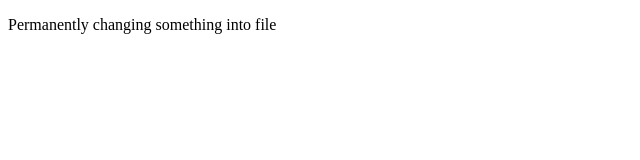
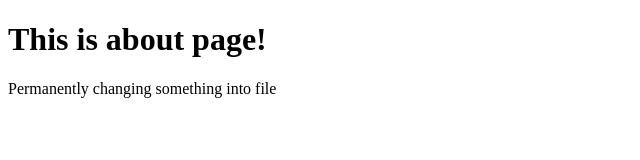
Before and after one commit to Shubham-Gupta-NITian/Git_Learning, a plain HTML site: page about.html in a window 1280 px wide. Shown: the whole page, without its empty margins (0-640 px from the left). Drawn offline with Linux system fonts and the light colour scheme.

Commit message:
Final Commit 1

```diff
--- a/about.html
+++ b/about.html
@@ -3,9 +3,10 @@
 <head>
     <meta charset="UTF-8">
     <meta name="viewport" content="width=device-width, initial-scale=1.0">
-    <title>Document</title>
+    <title>About page</title>
 </head>
 <body>
+    <h1>This is about page!</h1>
     <p>Permanently changing something into file</p>
 </body>
 </html>
```
Also changed, not shown: index.html (+1 -0 lines).
